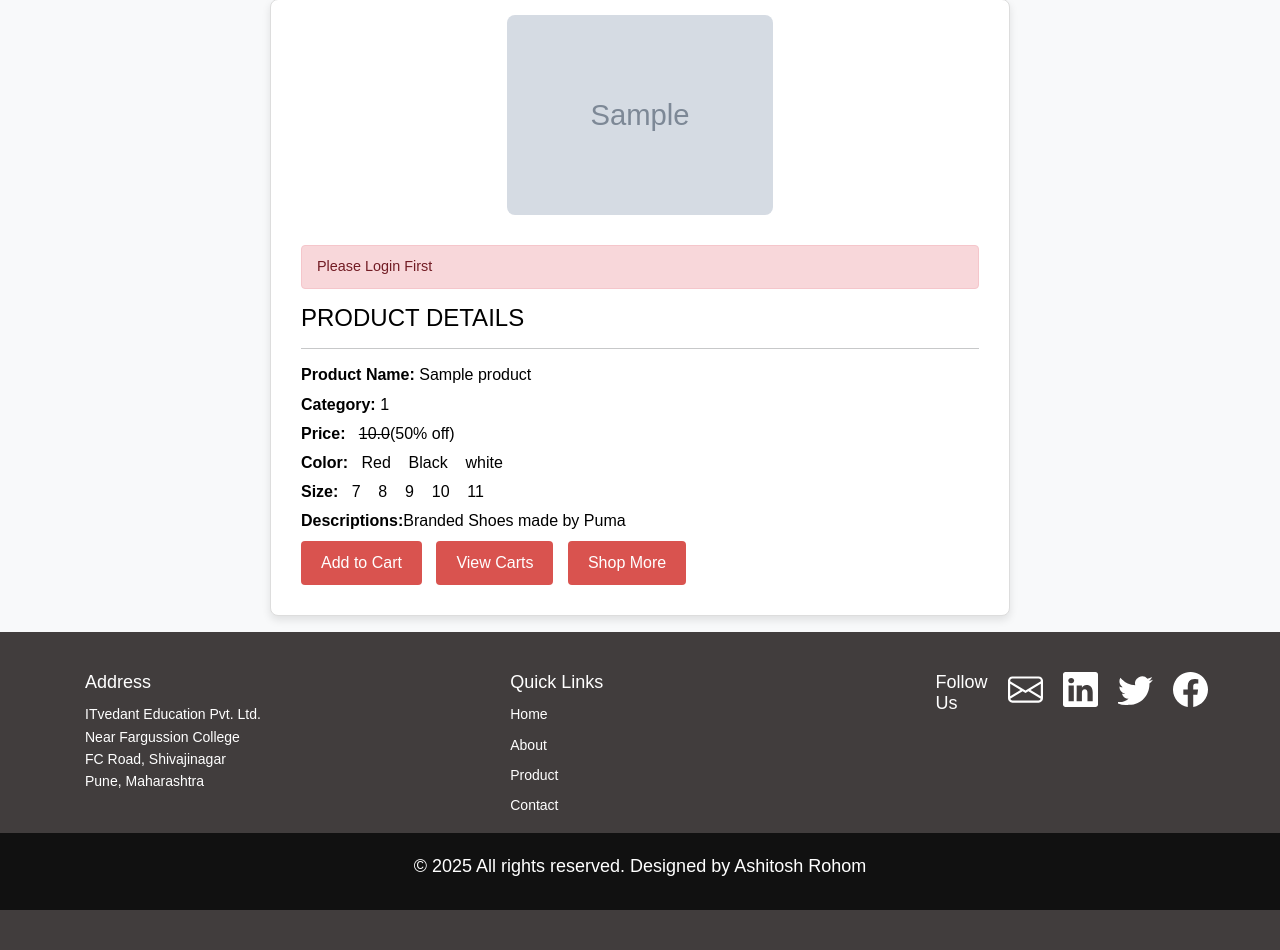
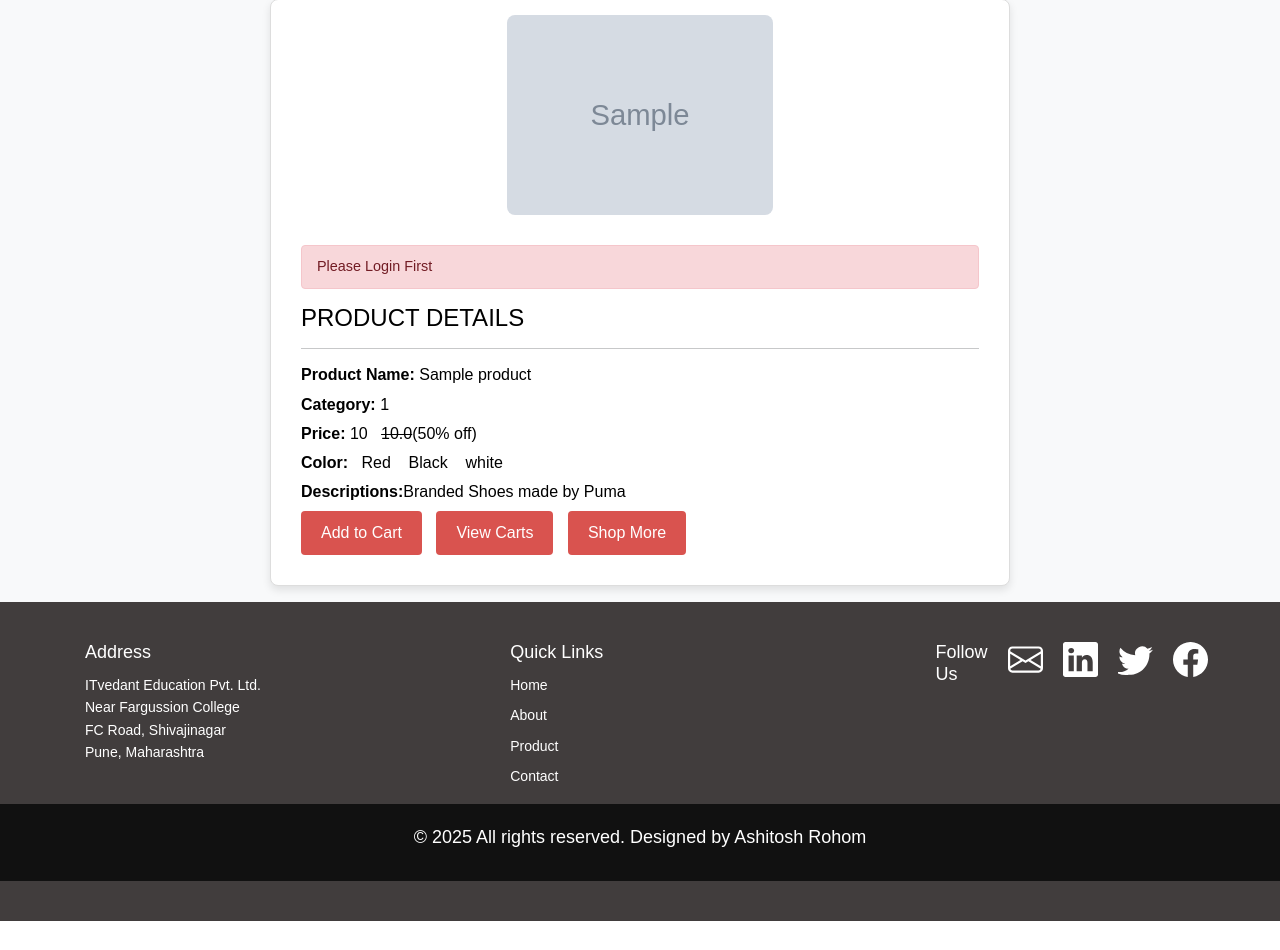
Before and after one commit to ashurohom/E-Commerce-Website, a Django app: page /addtocart/1/ in a window 1280 px wide. Shown: the part 83-1033 px from the top of the page. After the commit the page ends 1004 px from the top, so only its background shows below. Run offline with Django 5.2, Linux system fonts and the light colour scheme; tables that the repository leaves empty hold one stand-in row (values such as "Sample post"); grey boxes marked "Sample" are stand-in pictures; some libraries are stand-ins or nearby versions.

Commit message:
update product details

```diff
--- a/ecom/myapp/views.py
+++ b/ecom/myapp/views.py
@@ -280,7 +280,7 @@
         saving_amt += (cart.pid.price - cart.pid.offer_price) * cart.qty
         total_amt += cart.pid.offer_price * cart.qty
         items+=cart.qty
-        amount = total_amt - saving_amt
+        # amount = total_amt - saving_amt
 
     # for i in orders:
     #     total_amt+=i.amt
@@ -290,7 +290,7 @@
         context['saving']=saving_amt
         context['amount']=total_amt
         context['items']=items
-        context['finalamount']=amount
+        # context['finalamount']=amount
 
     return render(request,'placeorder.html',context)
 
--- a/ecom/template/placeorder.html
+++ b/ecom/template/placeorder.html
@@ -34,7 +34,7 @@
               <p><strong>Total items :</strong> {{items}} </p>
               <p><strong>Total Amount :</strong> {{amount}} Rs. </p>
               <p><strong>Saving Amount :</strong> {{saving}} Rs. </p>
-              <p><strong>Final Amount :</strong> {{finalamount}} Rs. </p>
+              <p><strong>Final Amount :</strong> {{amount}} Rs. </p>
               <a href="/makepayment" class="anchor"><button class="btn btn-success">Make Payment</button></a>
 
             </div>
--- a/ecom/template/product_details.html
+++ b/ecom/template/product_details.html
@@ -40,9 +40,9 @@
           <h5 class="card-title">Product Details</h5><hr>
           <h6 class="card-text"><b>Product Name: </b>{{i.pname}}</h6>
           <h6 class="card-text"><b>Category: </b>1</p>
-          <h6 class="card-text"><b>Price: </b>{{i.}} &nbsp; <del>{{i.price}}</del>(50% off)</h6>
+          <h6 class="card-text"><b>Price: </b>{{i.offer_price}} &nbsp; <del>{{i.price}}</del>(50% off)</h6>
           <h6 class="card-text"><b>Color: </b>&nbsp;&nbsp;Red &nbsp;&nbsp; Black &nbsp;&nbsp; white </h6>
-          <h6 class="card-text"><b>Size: </b>&nbsp;&nbsp;7 &nbsp;&nbsp; 8 &nbsp;&nbsp; 9 &nbsp;&nbsp; 10 &nbsp;&nbsp; 11 </h6>
+          {% comment %} <h6 class="card-text"><b>Size: </b>&nbsp;&nbsp;7 &nbsp;&nbsp; 8 &nbsp;&nbsp; 9 &nbsp;&nbsp; 10 &nbsp;&nbsp; 11 </h6> {% endcomment %}
 
           <h6 class="card-text"><b>Descriptions:</b>Branded Shoes made by Puma</h6>
 
```
